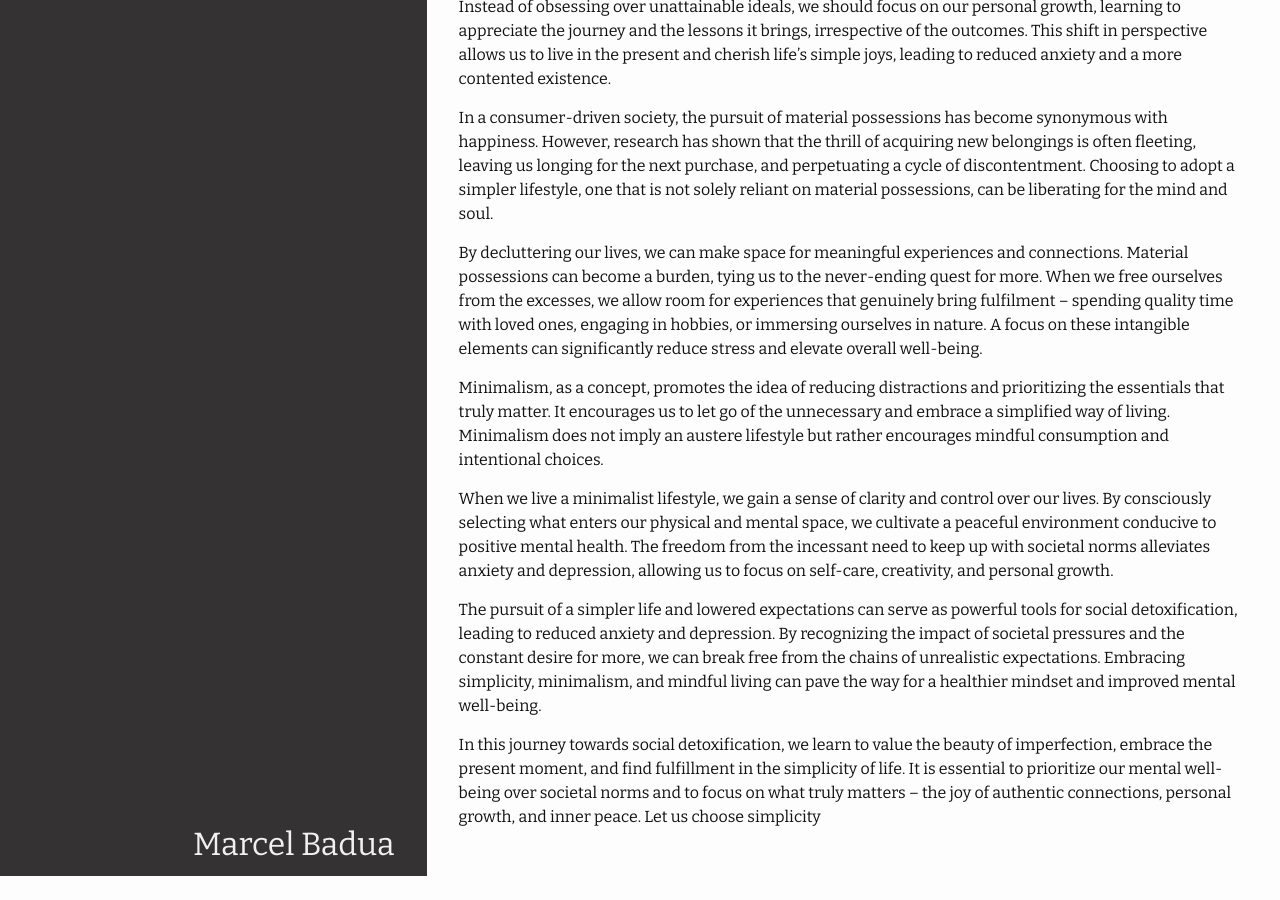
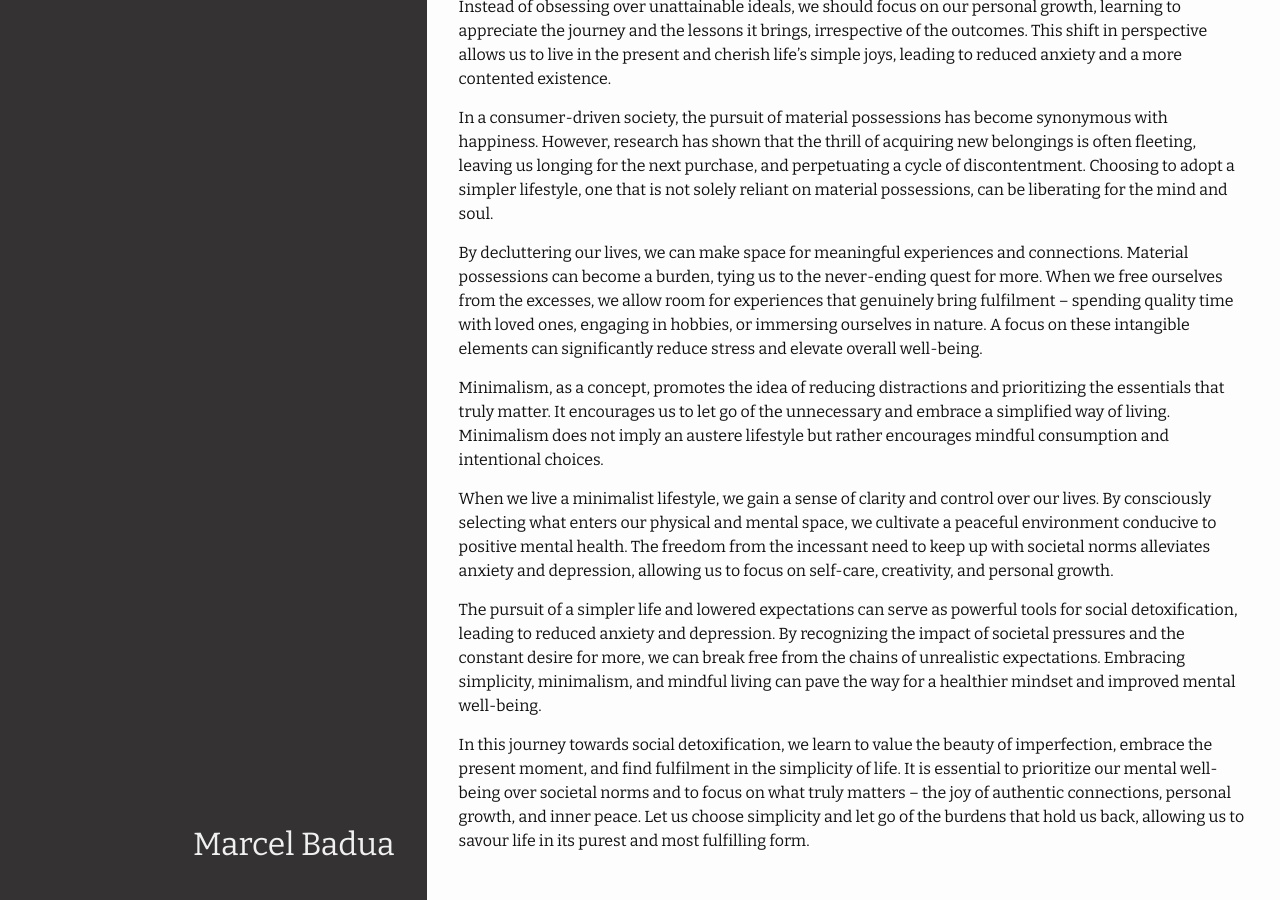
Before and after one commit to marcelbadua/marcelbadua.github.io, a Jekyll site: the page built from _posts/2023-07-03-embracing-simplicity.markdown, in a window 1280 px wide and 900 px high, scrolled down 559 px. Built offline with Jekyll 4.4.1, drawn with Linux system fonts in a browser that asks for light colours; comment, search, counter and statistics services are not loaded; before the commit the page ends 1435 px from its top, so only the background shows below that.

Commit message:
Update 2023-07-03-embracing-simplicity.markdown

```diff
--- a/_posts/2023-07-03-embracing-simplicity.markdown
+++ b/_posts/2023-07-03-embracing-simplicity.markdown
@@ -20,4 +20,4 @@ When we live a minimalist lifestyle, we gain a sense of clarity and control over
 
 The pursuit of a simpler life and lowered expectations can serve as powerful tools for social detoxification, leading to reduced anxiety and depression. By recognizing the impact of societal pressures and the constant desire for more, we can break free from the chains of unrealistic expectations. Embracing simplicity, minimalism, and mindful living can pave the way for a healthier mindset and improved mental well-being.
 
-In this journey towards social detoxification, we learn to value the beauty of imperfection, embrace the present moment, and find fulfillment in the simplicity of life. It is essential to prioritize our mental well-being over societal norms and to focus on what truly matters – the joy of authentic connections, personal growth, and inner peace. Let us choose simplicity
+In this journey towards social detoxification, we learn to value the beauty of imperfection, embrace the present moment, and find fulfilment in the simplicity of life. It is essential to prioritize our mental well-being over societal norms and to focus on what truly matters – the joy of authentic connections, personal growth, and inner peace. Let us choose simplicity and let go of the burdens that hold us back, allowing us to savour life in its purest and most fulfilling form.
```
